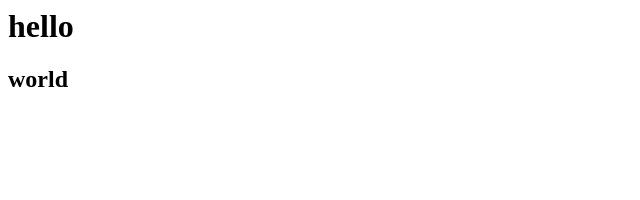
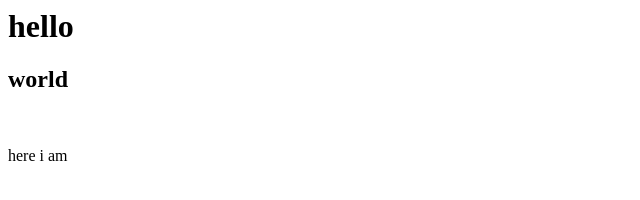
Before and after one commit to llccde/gittest, a plain HTML site: page index.html in a window 1280 px wide. Shown: the full height of the page, 0-640 px from the left. Drawn offline with Linux system fonts and the light colour scheme.

Commit message:
here is message

```diff
--- a/index.html
+++ b/index.html
@@ -9,5 +9,11 @@
         <h2>
             world
         </h2>
+        <br>
+        <p>
+            here i am
+
+        </p>
+
     </body>
 </html>
```
